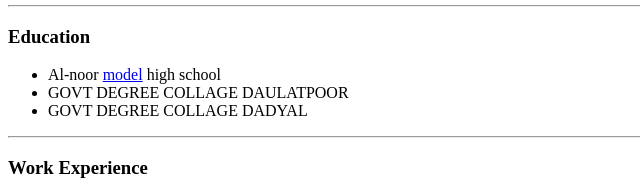
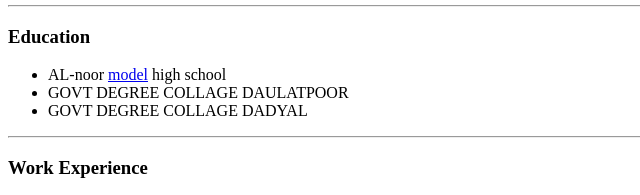
Before and after one commit to Hamza-The-Coder/CV, a plain HTML site: page index.html in a window 1280 px wide. Shown: the part 357-552 px from the top of the page, 0-640 px from the left. Drawn offline with Linux system fonts and the light colour scheme.

Commit message:
Update index.html

```diff
--- a/index.html
+++ b/index.html
@@ -27,7 +27,7 @@
   <hr>
   <h3>Education</h3>
   <ul>
-    <li>Al-noor <a href="#">model</a> high school</li>
+    <li>AL-noor <a href="#">model</a> high school</li>
     <li>GOVT DEGREE COLLAGE DAULATPOOR</li>
     <li>GOVT DEGREE COLLAGE DADYAL</li>
   </ul>
```
